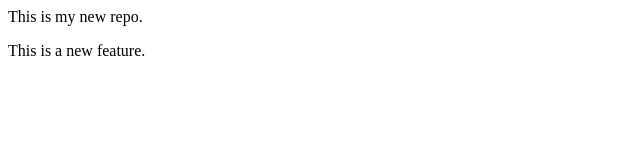
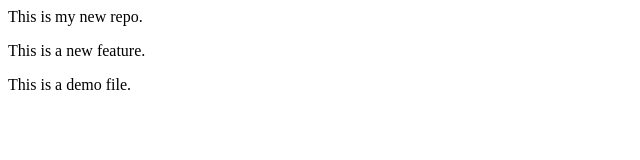
Before and after one commit to riyaagupta24/localrepo, a plain HTML site: page index.html in a window 1280 px wide. Shown: the whole page, without its empty margins (0-640 px from the left). Drawn offline with Linux system fonts and the light colour scheme.

Commit message:
did some changes

```diff
--- a/index.html
+++ b/index.html
@@ -1,2 +1,3 @@
 <p>This is my new repo.</p>
 <p>This is a new feature.</p>
+<p>This is a demo file.</p>
```
